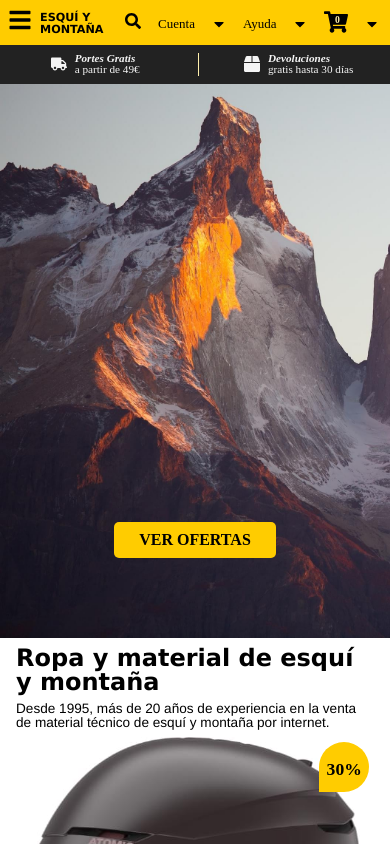
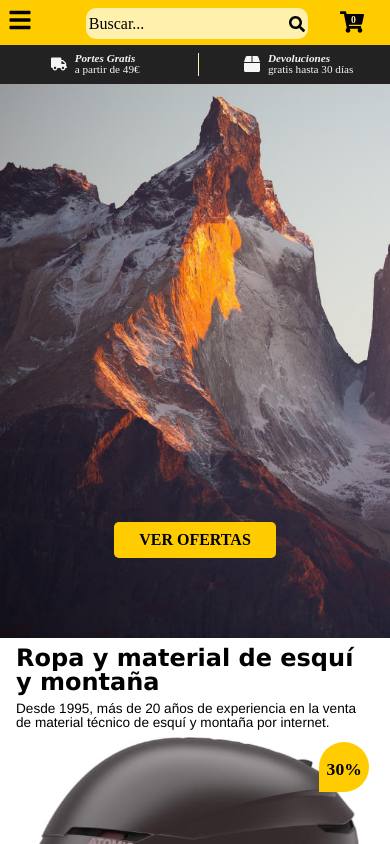
Before and after one commit to javicerezo/tienda-online-v2, a Next.js app: page / in a window 390 px wide. Shown: the top 844 px of the page. Built offline with nearby package versions, Linux system fonts and the light colour scheme.

Commit message:
hacer responsive todo el Header

```diff
--- a/src/components/layout/Ecommerce/Header/Header.scss
+++ b/src/components/layout/Ecommerce/Header/Header.scss
@@ -39,16 +39,17 @@
     &-img {
         @include m.flex (column, nowrap, flex-start, flex-start);
         display: none;
-        @include m.tablet {
+        @include m.desktop {
             display: block;
-            cursor: pointer;
             max-width: 9rem;
         }
     }
     &-h2 {
         font-size: 0.7em;
         text-transform: uppercase;
+        display: none;
         @include m.tablet {
+            display: block;
             font-size: 1em;
         }
         @include m.desktop {
@@ -80,17 +81,22 @@
         }
     }
     &-centro {
-        padding: 0.5rem;
+        display: none;
+        padding: 0.2rem;
+        border-radius: 10px;
+        background-color:var(--color-fondo-iconos);
+        @include m.telefono-m {
+            @include m.flex (row, nowrap, center, center);
+        }
+        @include m.tablet {
+            padding: 0.5rem;
+        }
         @include m.desktop {
             @include m.position(relative, -1rem, -2rem, null, null);
-            @include m.flex (row, nowrap, center, center);
-            padding: 0.5rem;
-            border-radius: 10px;
-            background-color:var(--color-fondo-iconos);
         }
     }
     &-input {
-        display: none;
+        // display: none;
         cursor: pointer;
         border: none;
         @include m.desktop{
@@ -138,6 +144,10 @@
         }
     }
 }
+
+
+
+// CREAR EN PÁGINA NUEVA ES LA CESTA DE LA COMPRA (NO EL CARRITO)
 
 .Cesta {
     opacity: 0;
--- a/src/components/layout/Ecommerce/Header/Header.tsx
+++ b/src/components/layout/Ecommerce/Header/Header.tsx
@@ -21,14 +21,12 @@ export const Header = ( {cart, eliminateToCart, openSeeker}: headerProps ) => {
                     <FaBars />
                 </div>
                 <div className="Header-img">
-                    <a href="https://javicerezo.github.io/tienda-online-v2/" target="_blank">
                     <Image
                         width='140' height='60'
                         src="/assets/imgs/logo.svg"
                         alt="logo tienda deportes montaña"
                         loading="lazy"
                     />
-                    </a>
                 </div>
                 <div className="Header-contenedorTitulo">
                     <h2 className="Header-h2">Esquí y montaña</h2>
--- a/src/components/layout/Ecommerce/Header/Menus.scss
+++ b/src/components/layout/Ecommerce/Header/Menus.scss
@@ -16,6 +16,7 @@
             @include m.flex (row, nowrap, center, center);
         }
     }
+
     &-cuenta, &-ayuda, &-cesta {
         @include m.flex (row, nowrap, center, center);
         padding: 0.5rem;
@@ -35,6 +36,18 @@
             .Menus-cesta-numero {
                 color: var(--color-negro);
             }
+        }
+        &-iconoFlecha {
+            display: none;
+            @include m.tablet {
+                display: block;
+            }
+        }
+    }
+    &-cuenta, &-ayuda {
+        display: none;
+        @include m.tablet {
+             @include m.flex (row, nowrap, center, center);
         }
     }
     &-cesta {
@@ -97,8 +110,11 @@
         }
     }
 
-    &-cuenta, &-ayuda, &-cesta {
-        @include m.position (absolute, 2rem, 0, null, null);
+    &-cuenta, &-ayuda {
+        @include m.position (absolute, 1.8125rem, 0, null, null);
+        @include m.desktop {
+            top: 2rem;
+        }
         &-secciones {
             @include m.flex (column, nowrap, center, flex-start);
             border-bottom: 1px dotted #000;
@@ -155,7 +171,14 @@
             }
         }
     }
-    &-separador {
+
+    &-cesta {
+        @include m.position (absolute, 2.75rem, 0, null, null);
+        // @include m.desktop {
+        //     top: 2.75rem;
+        // }
+    }
+        &-separador {
         border-top: 1px solid #000;
         width: 100%;
         background-color: #f1f1f1;
--- a/src/components/layout/Ecommerce/Header/Menus.tsx
+++ b/src/components/layout/Ecommerce/Header/Menus.tsx
@@ -15,8 +15,8 @@ export const Menus = ( {cart, eliminateToCart}: menuProps ) => {
         <div className='Menus'>
             <div className="Menus-cuenta">
                 <p>Cuenta</p>
-                <FaCaretDown />
-                <div className="Menus-submenus Submenus ">
+                <FaCaretDown className="Menus-cuenta-iconoFlecha"/>
+                <div className="Menus-submenus ">
                     <div className="Submenus-cuenta Submenus-contenedor">
                         <div className="Submenus-cuenta-secciones">
                             <div className="Submenus-cuenta-button">
@@ -42,8 +42,8 @@ export const Menus = ( {cart, eliminateToCart}: menuProps ) => {
             </div>
             <div className="Menus-ayuda">
                 <p>Ayuda</p>
-                <FaCaretDown />
-                <div className="Menus-submenus Submenus">
+                <FaCaretDown className="Menus-ayuda-iconoFlecha"/>
+                <div className="Menus-submenus">
                     <div className="Submenus-ayuda Submenus-contenedor">
                         <h4 className="Submenus-ayuda-h4">¿Necestias ayuda?</h4>
                         <div className="Submenus-ayuda-secciones Submenus-ayuda-secciones--mod">
@@ -72,7 +72,7 @@ export const Menus = ( {cart, eliminateToCart}: menuProps ) => {
             </div>
             <div className="Menus-cesta">
                 <div className="Menus-cesta-dibujo">
-                    <FaShoppingCart />
+                    <FaShoppingCart/>
                     <div className="Menus-cesta-numero">
                         {cart.length !== 0 ? (
                             <p>{totalQuantity}</p>
@@ -82,8 +82,8 @@ export const Menus = ( {cart, eliminateToCart}: menuProps ) => {
                     </div>
                 </div>
                 <p className="Menus-cesta-p">Cesta</p>
-                <FaCaretDown />
-                <div className="Menus-submenus Submenus">
+                <FaCaretDown className="Menus-cesta-iconoFlecha"/>
+                <div className="Menus-submenus">
                     <div className="Submenus-cesta Submenus-contenedor Submenus-contenedor--mod">
                         <ul className="Submenus-ul">
                             {cart.length === 0 ? (
```
Lines whose indentation alone changed are shown as unchanged.
